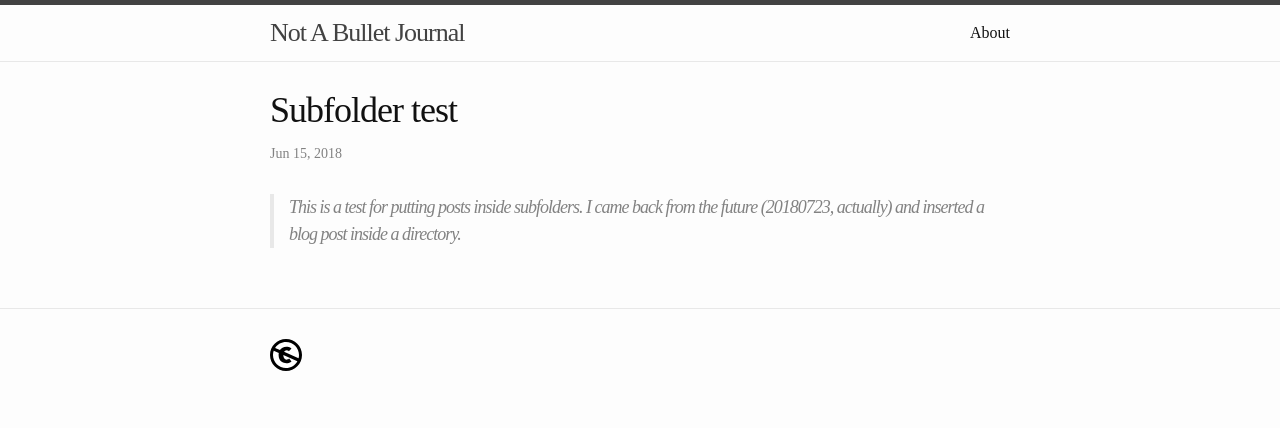
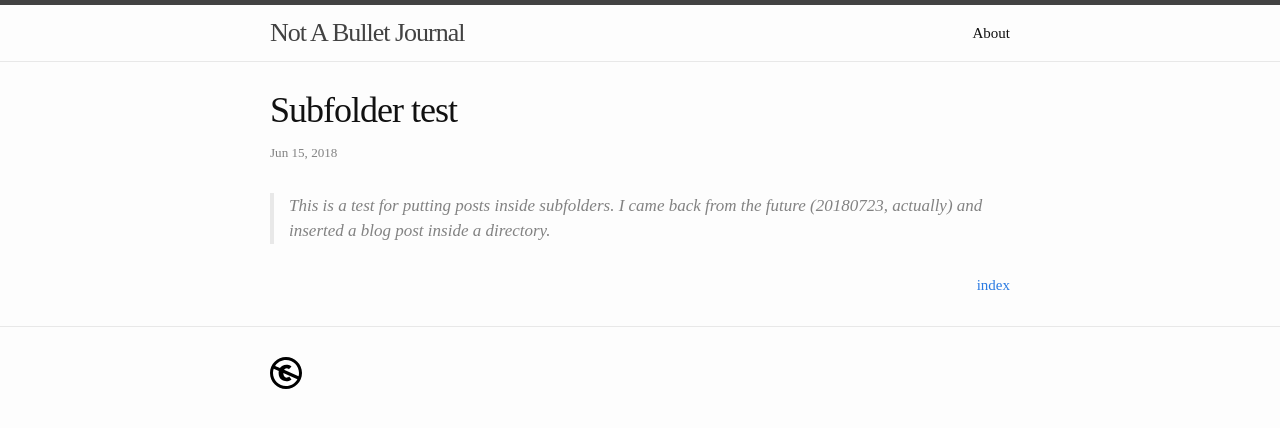
Before and after one commit to simonvaucher/simonvaucher.github.io, a Jekyll site: the page built from _posts/2018/2018-06/2018-06-15-test.md, in a window 1280 px wide. Shown: the top 428 px of the page. Built offline with Jekyll 4.4.1, drawn with Linux system fonts in a browser that asks for light colours; some web fonts are replaced.

Commit message:
day 31 & font adjustments

```diff
--- a/_layouts/post.html
+++ b/_layouts/post.html
@@ -7,9 +7,10 @@ layout: default
     <h1 class="post-title" itemprop="name headline">{{ page.title }}</h1>
     <p class="post-meta"><time datetime="{{ page.date | date_to_xmlschema }}" itemprop="datePublished">{{ page.date | date: "%b %-d, %Y" }}</time>{% if page.author %} • <span itemprop="author" itemscope itemtype="http://schema.org/Person"><span itemprop="name">{{ page.author }}</span></span>{% endif %}</p>
   </header>
-
   <div class="post-content" itemprop="articleBody">
     {{ content }}
   </div>
-
+  <div class="back-to-top">
+    <a href="/">index</a>
+  </div>
 </article>
--- a/_sass/_base.scss
+++ b/_sass/_base.scss
@@ -113,8 +113,7 @@ blockquote {
     color: $grey-color;
     border-left: 4px solid $grey-color-light;
     padding-left: $spacing-unit / 2;
-    font-size: 18px;
-    letter-spacing: -1px;
+    font-size: 17px;
     font-style: italic;
 
     > :last-child {
--- a/css/main.scss
+++ b/css/main.scss
@@ -14,7 +14,7 @@
 // $base-font-family: "PT Sans", Helvetica, Arial, sans-serif;
 // $base-font-family: "Crimson Text", serif;
 $base-font-family: "Quattrocento", serif;
-$base-font-size:   16px;
+$base-font-size:   15px;
 $base-font-weight: 400;
 $small-font-size:  $base-font-size * 0.875;
 $base-line-height: 1.5;
```
Also changed, not shown: _posts/2018/2018-08/2018-08-01-day-31.md (added, +13 -0 lines).
